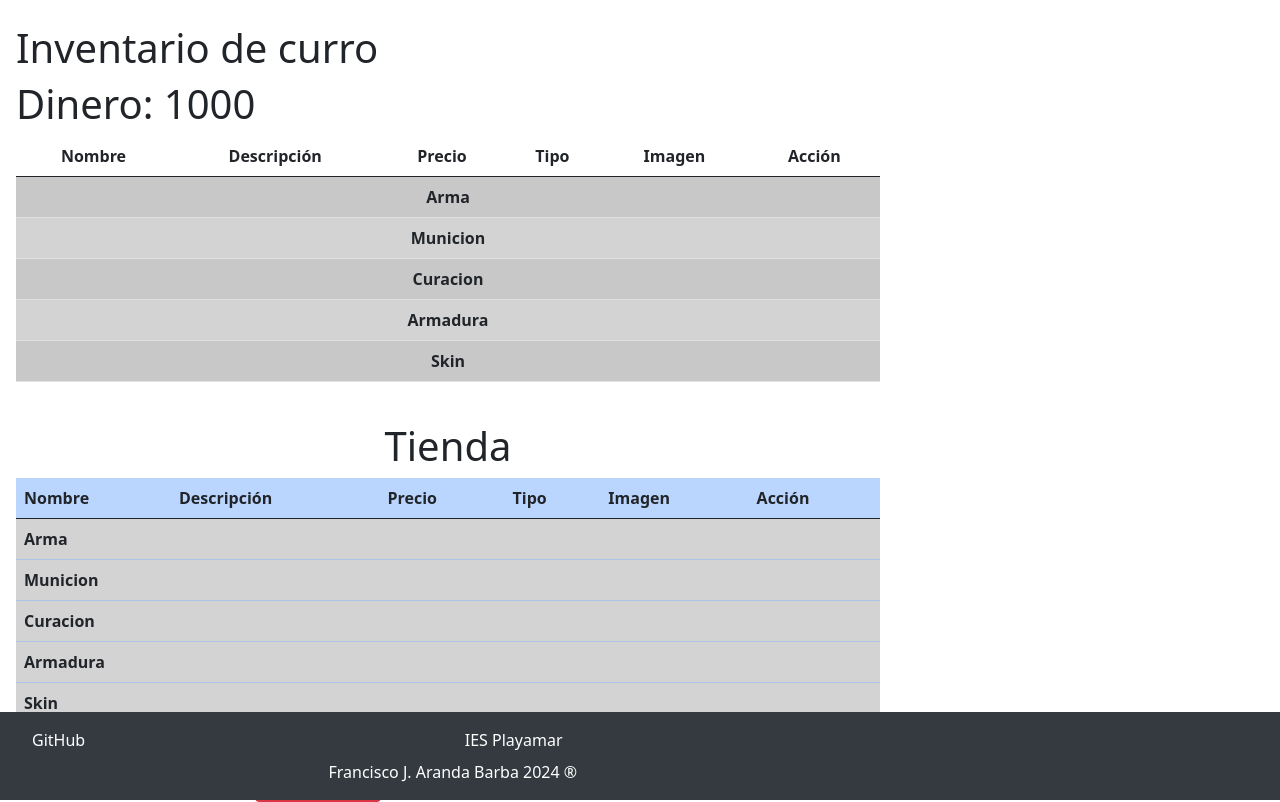
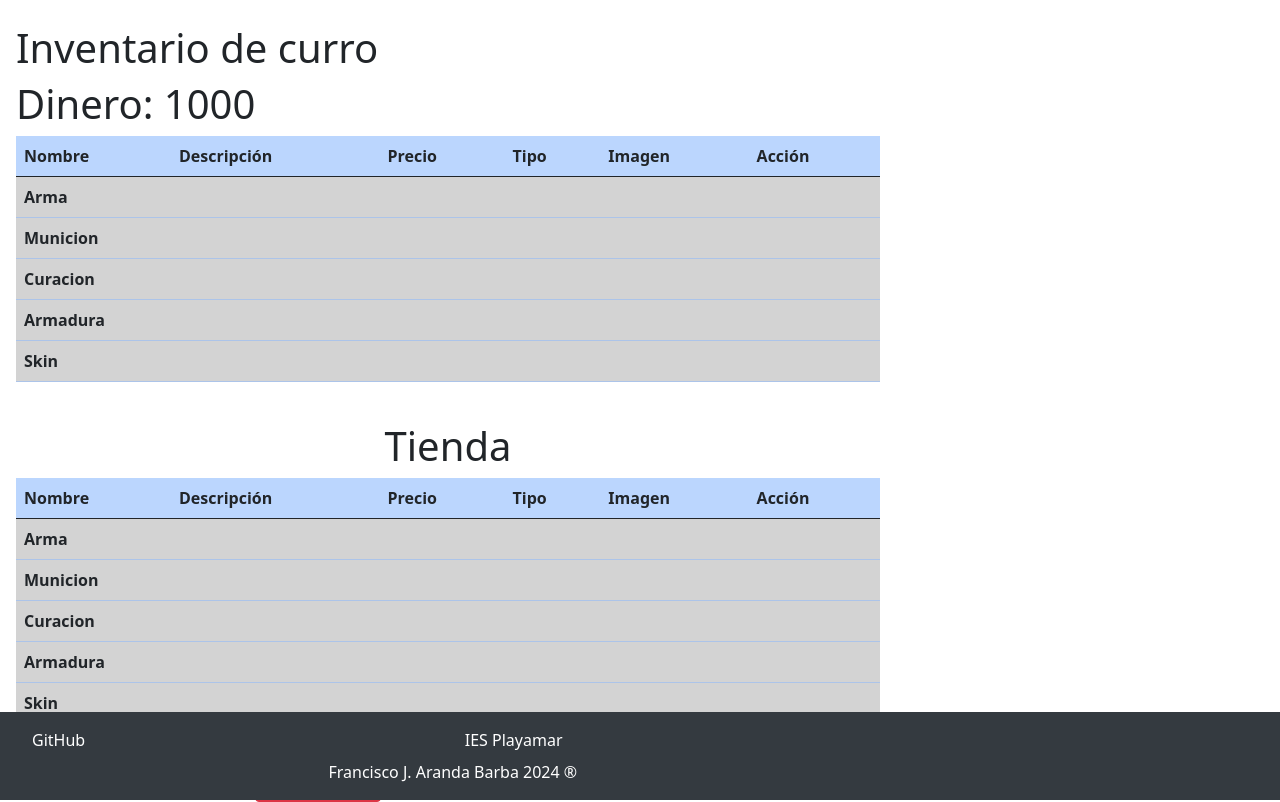
Before and after one commit to FJAB1992/TFG_PS, a Django app: page /tienda/ in a window 1280 px wide. Run offline with Django 5.2, Linux system fonts and the light colour scheme; a user stored in the database is signed in; data comes from the database, SQL or seed files in the repository; some libraries are stand-ins or nearby versions.

Commit message:
template001

```diff
--- a/tfg_ps_app/templates/tienda.html
+++ b/tfg_ps_app/templates/tienda.html
@@ -11,7 +11,8 @@
 <div class="container mt-4">
     <h1>Inventario de {{ jugador.user.username }}</h1>
     <h1>Dinero: {{ jugador.dinero }}</h1>
-    <table class="text-center table table-striped">
+    <div class="table-responsive">
+        <table class="table table-primary">
             <thead>
                 <tr>
                     <th>Nombre</th>
@@ -52,6 +53,7 @@
                 {% endfor %}
             </tbody>
         </table>
+    </div>
     <br/>
     <h1 class="text-center">Tienda</h1>
     <div class="table-responsive">
```
Lines whose indentation alone changed are shown as unchanged.
